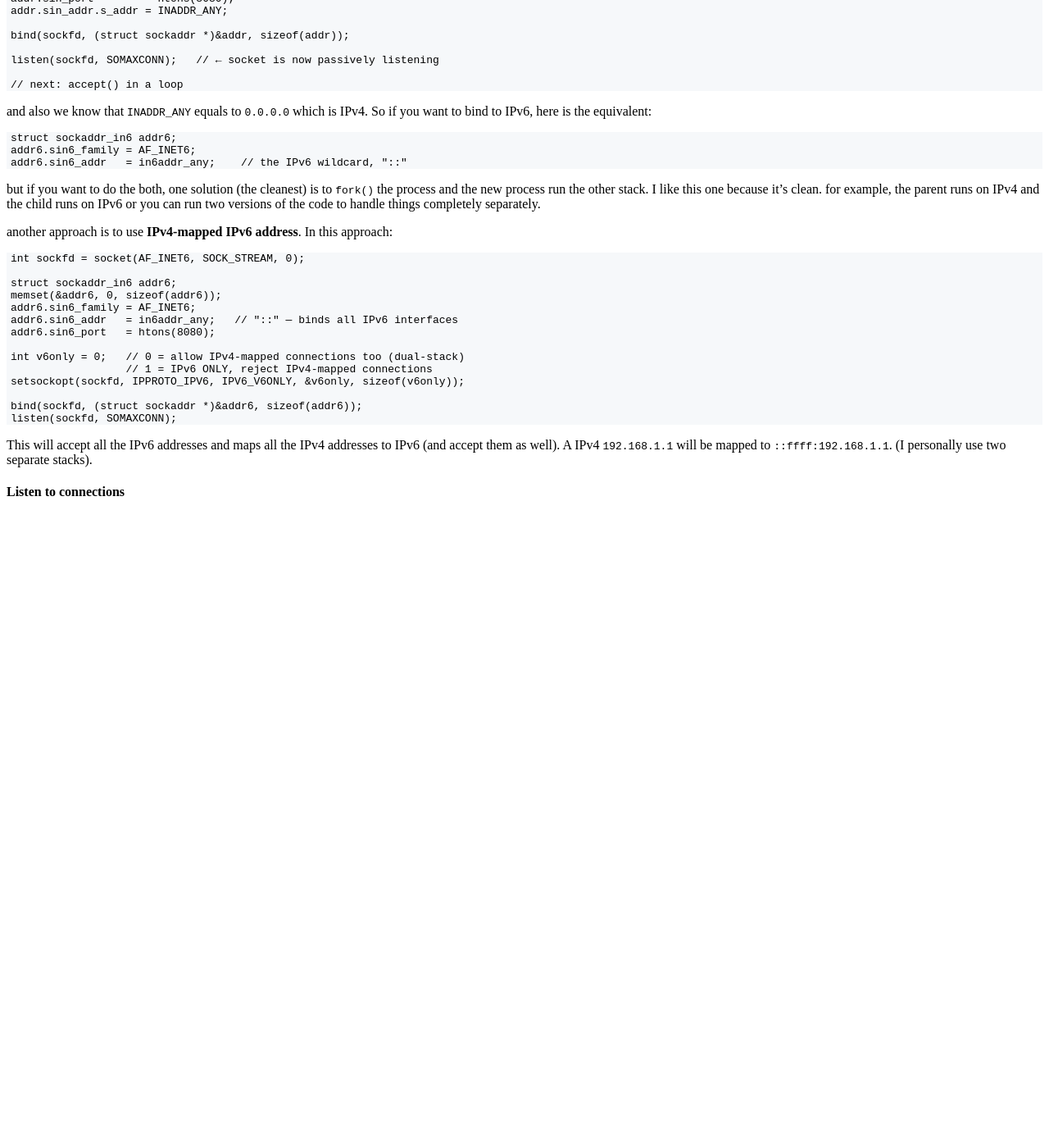
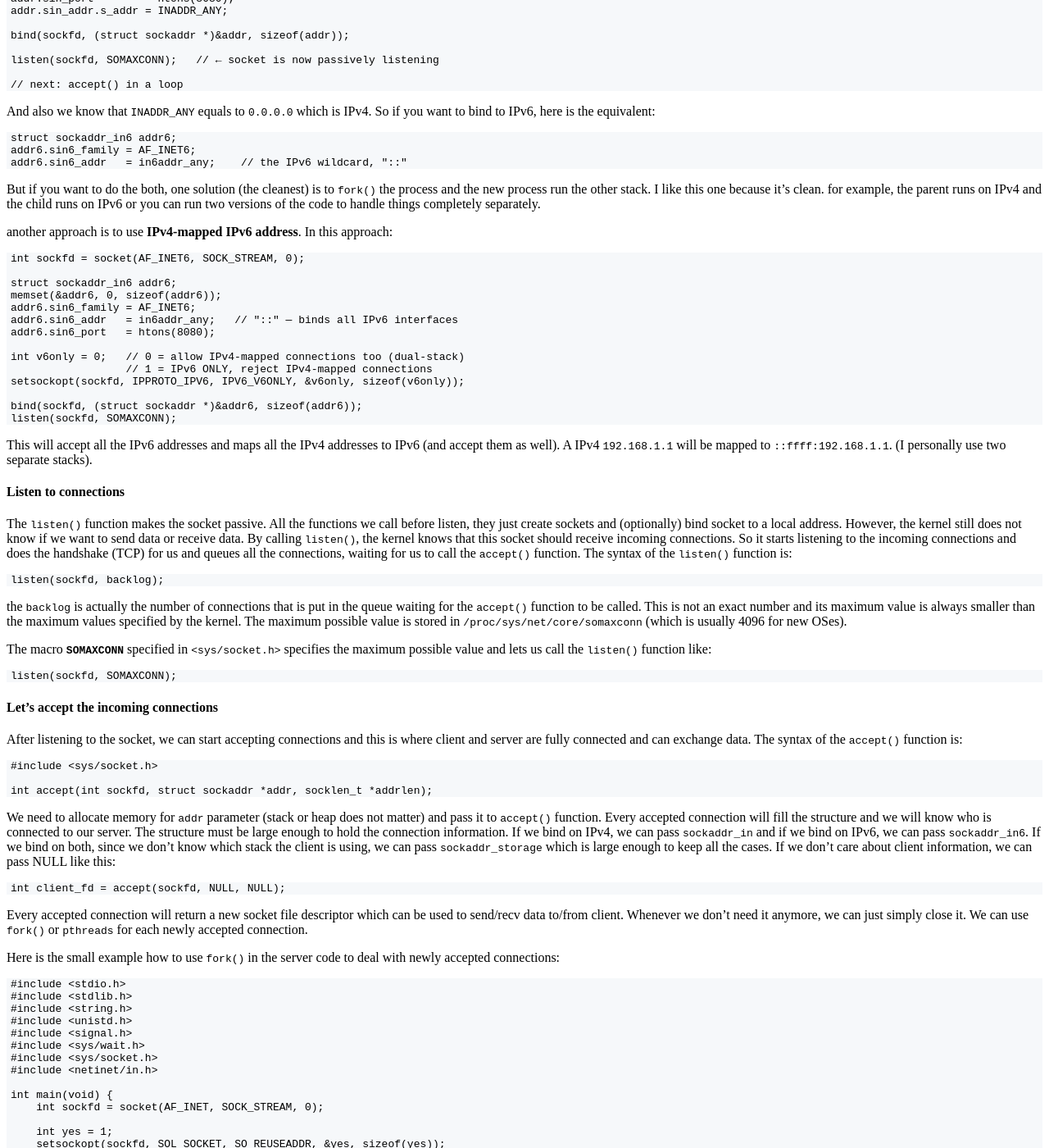
Before and after one commit to maroofi/maroofi.github.io, a Jekyll site: the page built from posts/sockets_in_linux.md, in a window 1280 px wide and 1400 px high, scrolled down 4686 px. Shown: the whole window at 82% size. Built offline with Jekyll 4.4.1, drawn with Linux system fonts in a browser that asks for light colours; our own code applies the rules of GitHub Pages for plain Markdown files; before the commit the page ends 5316 px from its top, so only the background shows below that; some of the changed text lies outside the part shown.

Commit message:
Update sockets_in_linux.md

````diff
--- a/posts/sockets_in_linux.md
+++ b/posts/sockets_in_linux.md
@@ -301,7 +301,7 @@ setsockopt(sockfd, SOL_SOCKET, SO_REUSEADDR, &optval, sizeof(optval));
 ```
 This tells the kernel: "**allow this socket to bind to an address/port that's in TIME_WAIT, as long as it's not actually actively LISTENing elsewhere.**"
 
-#### what if you want to bind to both IPv4 and IPv6 at the same time?
+#### What if you want to bind to both IPv4 and IPv6 at the same time?
 
 There are several ways to do this. The second parameter of the `bind()` is the `sockaddr` structure which has a member `sin_family`. This can be either `AF_INET` or `AF_INET6`. This means
 that `bind()` can only work in one of the stacks (4 or 6).
@@ -326,7 +326,7 @@ listen(sockfd, SOMAXCONN);   // ← socket is now passively listening
 
 // next: accept() in a loop
 ```
-and also we know that `INADDR_ANY` equals to `0.0.0.0` which is IPv4. So if you want to bind to IPv6, here is the equivalent:
+And also we know that `INADDR_ANY` equals to `0.0.0.0` which is IPv4. So if you want to bind to IPv6, here is the equivalent:
 
 ```c
 struct sockaddr_in6 addr6;
@@ -334,7 +334,7 @@ addr6.sin6_family = AF_INET6;
 addr6.sin6_addr   = in6addr_any;    // the IPv6 wildcard, "::"
 ```
 
-but if you want to do the both, one solution (the cleanest) is to `fork()` the process and the new process run the other stack. I like this one because it's clean. for example, the parent runs
+But if you want to do the both, one solution (the cleanest) is to `fork()` the process and the new process run the other stack. I like this one because it's clean. for example, the parent runs
 on IPv4 and the child runs on IPv6 or you can run two versions of the code to handle things completely separately.
 
 another approach is to use **IPv4-mapped IPv6 address**. In this approach:
@@ -360,3 +360,107 @@ This will accept all the IPv6 addresses and maps all the IPv4 addresses to IPv6
 (I personally use two separate stacks).
 
 #### Listen to connections
+
+The `listen()` function makes the socket passive. All the functions we call before listen, they just create sockets and (optionally) bind socket to a local address. However, the
+kernel still does not know if we want to send data or receive data. By calling `listen()`, the kernel knows that this socket should receive incoming connections. So it starts listening
+to the incoming connections and does the handshake (TCP) for us and queues all the connections, waiting for us to call the `accept()` function. The syntax of the `listen()` function is:
+
+```c
+listen(sockfd, backlog);
+```
+
+the `backlog` is actually the number of connections that is put in the queue waiting for the `accept()` function to be called. This is not an exact number and its maximum value is
+always smaller than the maximum values specified by the kernel. The maximum possible value is stored in `/proc/sys/net/core/somaxconn` (which is usually 4096 for new OSes).
+
+The macro **`SOMAXCONN`** specified in `<sys/socket.h>` specifies the maximum possible value and lets us call the `listen()` function like:
+```c
+listen(sockfd, SOMAXCONN);
+```
+
+#### Let's accept the incoming connections
+
+After listening to the socket, we can start accepting connections and this is where client and server are fully connected and can exchange data. The syntax of the `accept()` function is:
+
+```c
+#include <sys/socket.h>
+
+int accept(int sockfd, struct sockaddr *addr, socklen_t *addrlen);
+```
+We need to allocate memory for `addr` parameter (stack or heap does not matter) and pass it to `accept()` function. Every accepted connection will fill the structure and we will know who is connected to our server. The
+structure must be large enough to hold the connection information. If we bind on IPv4, we can pass `sockaddr_in` and if we bind on IPv6, we can pass `sockaddr_in6`. If we bind on both,
+since we don't know which stack the client is using, we can pass `sockaddr_storage` which is large enough to keep all the cases. If we don't care about client information, we can pass
+NULL like this:
+
+```c
+int client_fd = accept(sockfd, NULL, NULL);
+```
+Every accepted connection will return a new socket file descriptor which can be used to send/recv data to/from client. Whenever we don't need it anymore, we can just simply close it.
+We can use `fork()` or `pthreads` for each newly accepted connection.
+
+Here is the small example how to use `fork()` in the server code to deal with newly accepted connections:
+
+```c
+#include <stdio.h>
+#include <stdlib.h>
+#include <string.h>
+#include <unistd.h>
+#include <signal.h>
+#include <sys/wait.h>
+#include <sys/socket.h>
+#include <netinet/in.h>
+
+int main(void) {
+    int sockfd = socket(AF_INET, SOCK_STREAM, 0);
+
+    int yes = 1;
+    setsockopt(sockfd, SOL_SOCKET, SO_REUSEADDR, &yes, sizeof(yes));
+
+    struct sockaddr_in addr;
+    memset(&addr, 0, sizeof(addr));
+    addr.sin_family      = AF_INET;
+    addr.sin_port        = htons(8080);
+    addr.sin_addr.s_addr = INADDR_ANY;
+
+    bind(sockfd, (struct sockaddr *)&addr, sizeof(addr));
+    listen(sockfd, SOMAXCONN);
+
+    // reap dead children automatically, avoid zombies
+    signal(SIGCHLD, SIG_IGN);
+
+    while (1) {
+        struct sockaddr_in client_addr;
+        socklen_t client_len = sizeof(client_addr);
+
+        int client_fd = accept(sockfd, (struct sockaddr *)&client_addr, &client_len);
+        if (client_fd == -1) {
+            perror("accept");
+            continue;
+        }
+
+        pid_t pid = fork();
+
+        if (pid == -1) {
+            perror("fork");
+            close(client_fd);
+            continue;
+        }
+
+        if (pid == 0) {
+            // ---- CHILD PROCESS ----
+            close(sockfd);        // child doesn't need the listening socket
+            // handle client_fd here: recv()/send()
+            close(client_fd);
+            exit(0);
+        } else {
+            // ---- PARENT PROCESS ----
+            close(client_fd);     // parent doesn't need the connected socket
+            // loop back to accept() immediately, ready for the next client
+        }
+    }
+
+    close(sockfd);
+    return 0;
+}
+```
+
+-------------------------------------------
````
